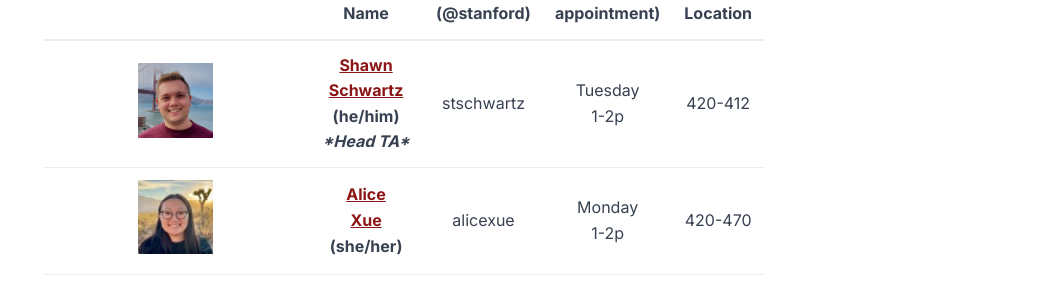
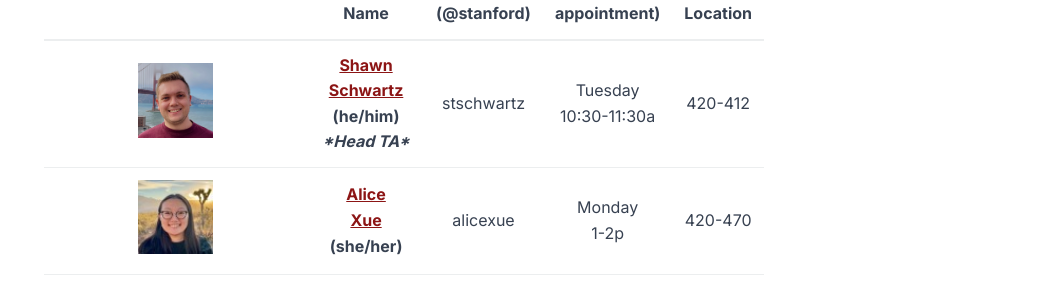
Before and after one commit to WagnerLab/psych-45, a Jekyll site: the page built from index.md, in a window 1280 px wide. Shown: the part 1177-1462 px from the top of the page, without its empty margins (236-1280 px from the left). Built offline with Jekyll 4.4.1, drawn with Linux system fonts in a browser that asks for light colours.

Commit message:
update Shawn's OH timing

```diff
--- a/_layouts/home.html
+++ b/_layouts/home.html
@@ -47,7 +47,7 @@ layout: default
         <th scope="row"><a href="https://shawnschwartz.com" target="_blank">Shawn Schwartz</a> (he/him) <em>*Head
             TA*</em></th>
         <td>stschwartz</td>
-        <td>Tuesday<br />1-2p</td>
+        <td>Tuesday<br />10:30-11:30a</td>
         <td>420-412</td>
       </tr>
       <tr>
```
